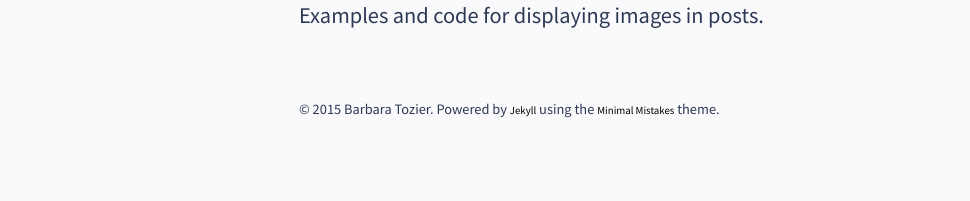
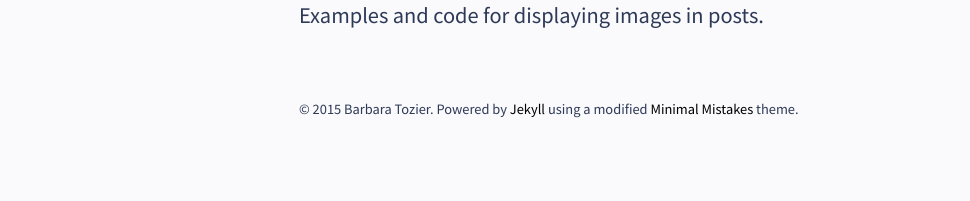
Before and after one commit to logista/btsite, a Jekyll site: the page built from index.md, in a window 1280 px wide. Shown: the part 735-936 px from the top of the page, without its empty margins (21-991 px from the left). Built offline with Jekyll 4.4.1, drawn with Linux system fonts in a browser that asks for light colours; nearby versions of some CDN libraries.

Commit message:
rework copyright
that thing that bugged me

```diff
--- a/_includes/_footer.html
+++ b/_includes/_footer.html
@@ -12,4 +12,4 @@
 </div><!-- /.google-ads -->
 {% endif %}
 
-<span>&copy; {{ site.time | date: '%Y' }} {{ site.owner.name }}. Powered by <a href="http://jekyllrb.com" rel="nofollow">Jekyll</a> using the <a href="http://mademistakes.com/minimal-mistakes/" rel="nofollow">Minimal Mistakes</a> theme.</span>
+<span>&copy; {{ site.time | date: '%Y' }} {{ site.owner.name }}. Powered by <a href="http://jekyllrb.com" rel="nofollow">Jekyll</a> using a modified <a href="http://mademistakes.com/minimal-mistakes/" rel="nofollow">Minimal Mistakes</a> theme.</span>
--- a/assets/css/main.scss
+++ b/assets/css/main.scss
@@ -28,4 +28,5 @@ sitemap: false
 
 h1 code, h2 code, h3 code, h4 code, h5 code, h6 code {font-size:65%;}
 h1, h2, h3, h4, h5, h6 {line-height:1.1;}
-.footer-wrap footer span, .footer-wrap footer span a {font-size: 75%;}
+.footer-wrap footer span {font-size: 75%;}
+.footer-wrap footer span a {font-size:100%;}
```
